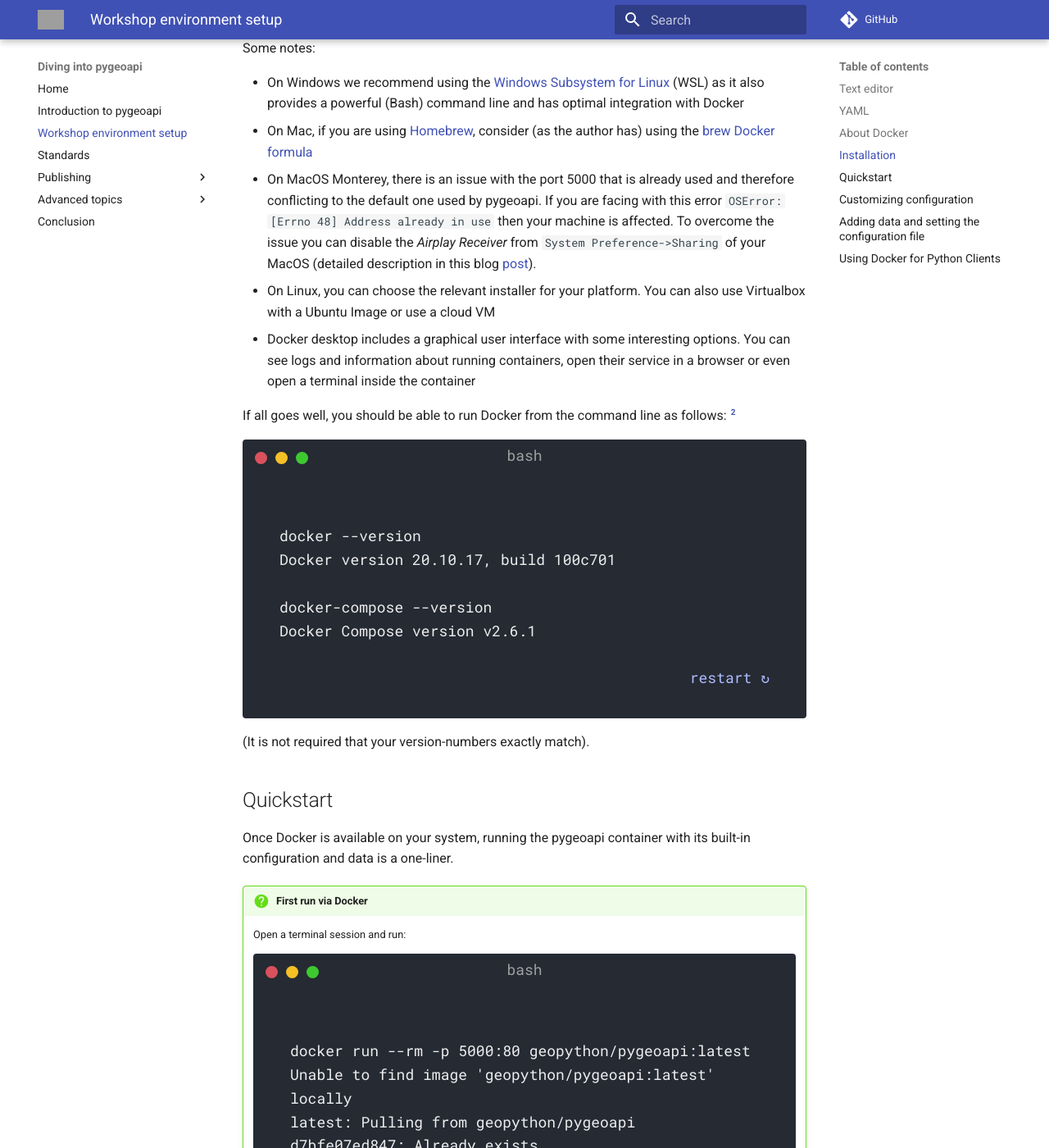
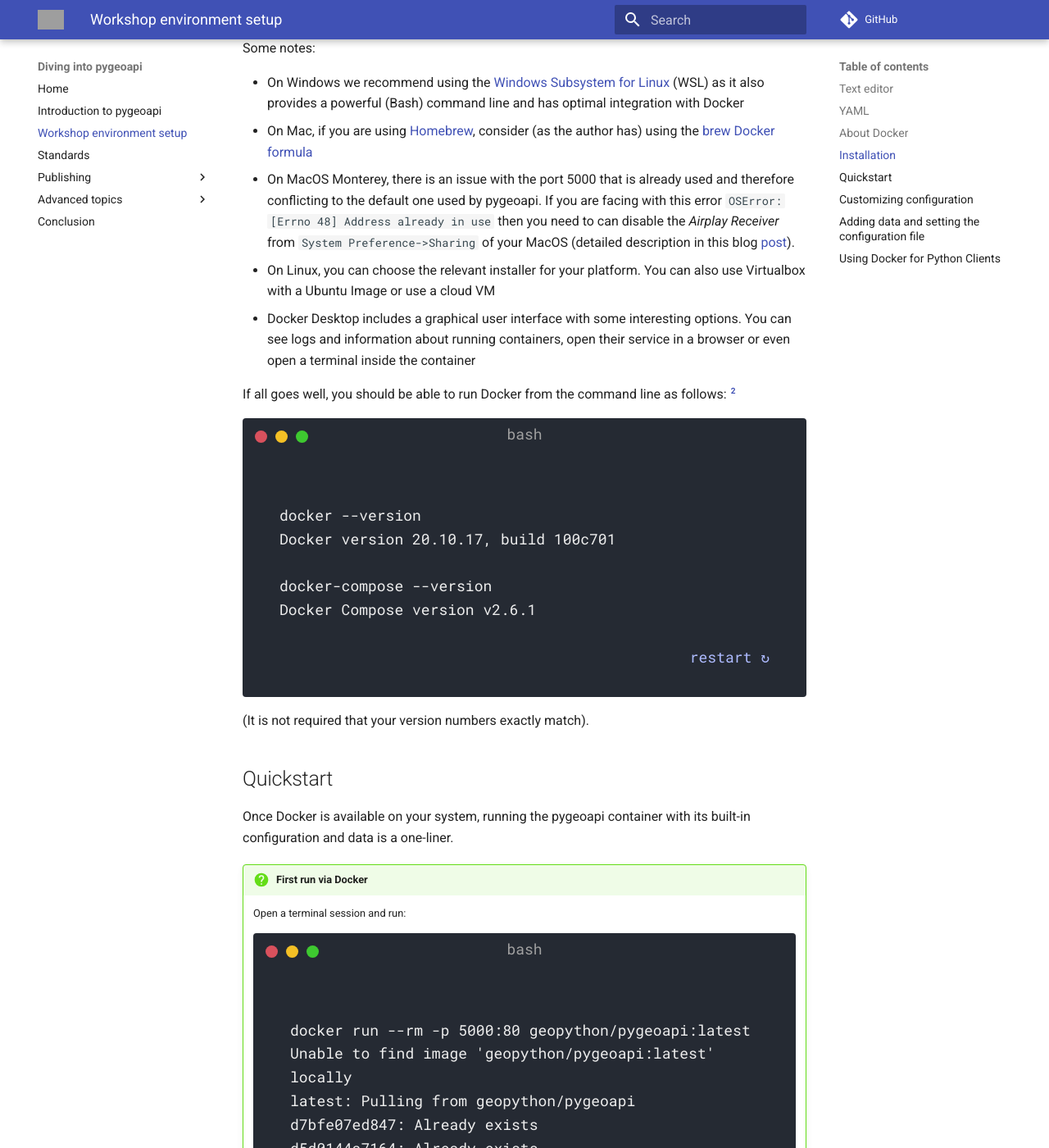
Before and after one commit to geopython/diving-into-pygeoapi, an MkDocs documentation site: the page built from workshop/content/docs/setup.md, in a window 1280 px wide and 1400 px high, scrolled down 2264 px. Shown: the whole window at 82% size. Built offline with MkDocs 1.6.1 and Material for MkDocs 9.7.7, drawn with Linux system fonts in a browser that asks for light colours; comment, search, counter and statistics services are not loaded; grey boxes are pictures that could not be loaded.

Commit message:
fix refs

````diff
--- a/workshop/content/docs/setup.md
+++ b/workshop/content/docs/setup.md
@@ -89,9 +89,9 @@
 
 * On Windows we recommend using the [Windows Subsystem for Linux](https://docs.microsoft.com/en-us/windows/wsl) (WSL) as it also provides a powerful (Bash) command line and has optimal integration with Docker
 * On Mac, if you are using [Homebrew](https://brew.sh), consider (as the author has) using the [brew Docker formula](https://formulae.brew.sh/formula/Docker)
-* On MacOS Monterey, there is an issue with the port 5000 that is already used and therefore conflicting to the default one used by pygeoapi. If you are facing with this error `OSError: [Errno 48] Address already in use` then your machine is affected. To overcome the issue you can disable the *Airplay Receiver* from `System Preference->Sharing` of your MacOS (detailed description in this blog [post](https://progressstory.com/tech/port-5000-already-in-use-macos-monterey-issue/)).
+* On MacOS Monterey, there is an issue with the port 5000 that is already used and therefore conflicting to the default one used by pygeoapi. If you are facing with this error `OSError: [Errno 48] Address already in use` then you need to can disable the *Airplay Receiver* from `System Preference->Sharing` of your MacOS (detailed description in this blog [post](https://progressstory.com/tech/port-5000-already-in-use-macos-monterey-issue/)).
 * On Linux, you can choose the relevant installer for your platform. You can also use Virtualbox with a Ubuntu Image or use a cloud VM
-* Docker desktop includes a graphical user interface with some interesting options. You can see logs and information about running containers, open their service in a browser or even open a terminal inside the container
+* Docker Desktop includes a graphical user interface with some interesting options. You can see logs and information about running containers, open their service in a browser or even open a terminal inside the container
 
 If all goes well, you should be able to run Docker from the command line as follows: [^2]
 
@@ -105,7 +105,7 @@
 ```
 </div>
 
-(It is not required that your version-numbers exactly match).
+(It is not required that your version numbers exactly match).
 [^2]: For recent version of Docker run `docker compose version`
 
 
````
Also changed, not shown: 1 other file.
